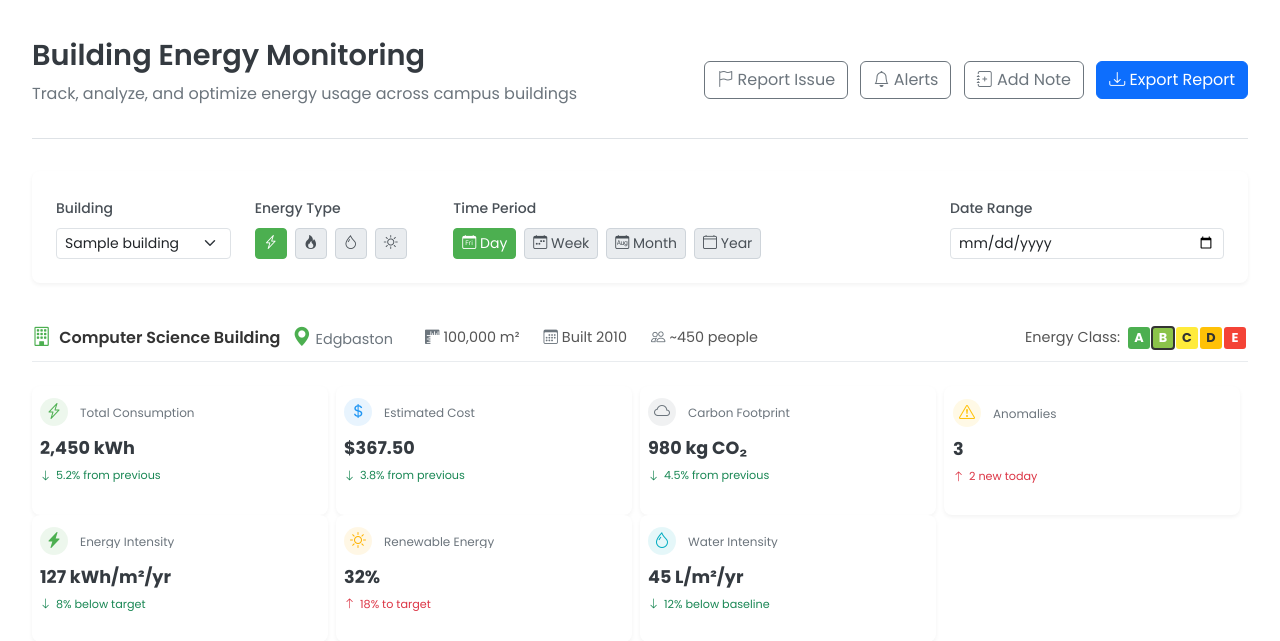
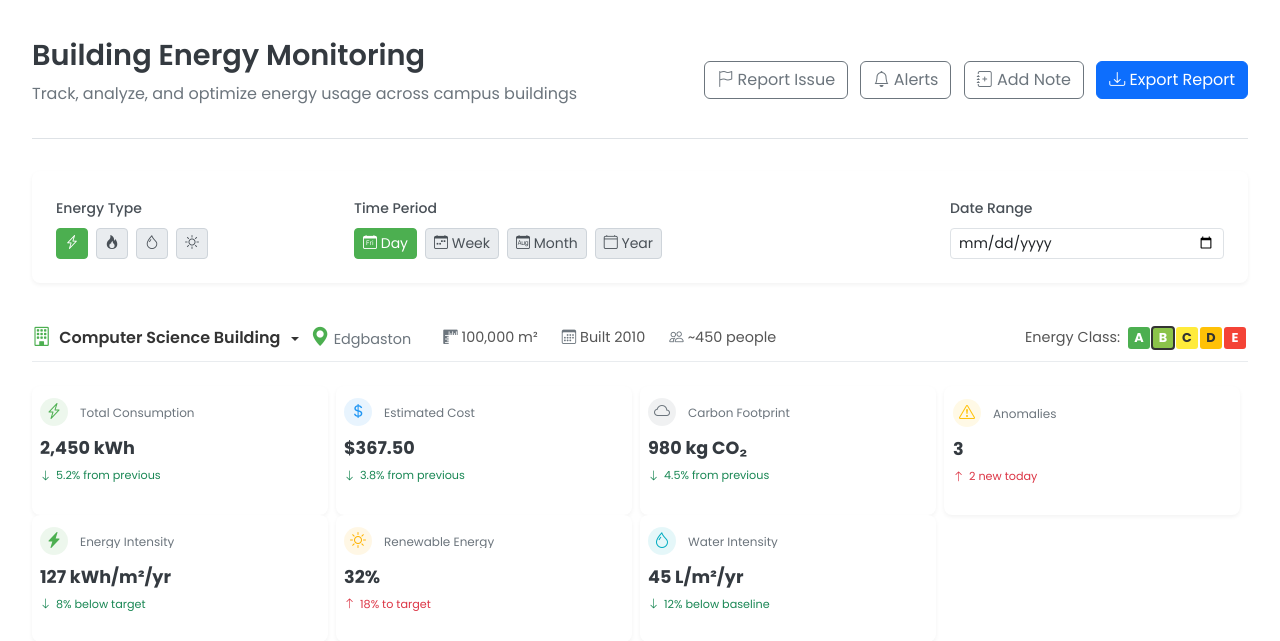
Before and after one commit to xRyul/bus-group-27, a Flask app: template app/templates/building_energy_monitoring.html in a window 1280 px wide. Shown: the part 80-721 px from the top of the page. Run offline with Flask 3, Linux system fonts and the light colour scheme; tables that the repository leaves empty hold one stand-in row (values such as "Sample post"); the template is opened without the code that fills it: values that come from a table or form of the project are taken from there, most other values are stand-ins (such as "Sample title", 1, 10 or a date in 2020).

Commit message:
Made building name clickable with dropdown selection and dynamic info display

```diff
--- a/app/static/css/dashboard.css
+++ b/app/static/css/dashboard.css
@@ -540,6 +540,32 @@
     font-weight: 600;
     color: #333;
     margin-right: 0.5rem;
+    cursor: pointer;
+    transition: color 0.2s ease;
+}
+
+.building-name:hover {
+    color: #4CAF50;
+}
+
+.building-name.dropdown-toggle::after {
+    vertical-align: middle;
+    margin-left: 0.4rem;
+}
+
+.dropdown-menu {
+    box-shadow: 0 4px 15px rgba(0, 0, 0, 0.1);
+    border: 1px solid #eee;
+    padding: 0.5rem 0;
+}
+
+.dropdown-item.active {
+    background-color: rgba(76, 175, 80, 0.1);
+    color: #4CAF50;
+}
+
+.dropdown-item:active {
+    background-color: #4CAF50;
 }
 
 .building-location {
--- a/app/templates/building_energy_monitoring.html
+++ b/app/templates/building_energy_monitoring.html
@@ -29,23 +29,8 @@
     <!-- Dashboard Controls -->
     <div class="dashboard-controls animate-fade-in">
         <div class="row align-items-end">
-            <!-- Building Selector -->
-            <div class="col-md-2">
-                <label for="buildingSelector" class="control-label small">Building</label>
-                <select class="form-select form-select-sm" id="buildingSelector">
-                    {# Dynamically populate buildings from the backend #}
-                    {% for building in buildings %}
-                        <option value="{{ building.id }}" {% if building.id == selected_building_id %}selected{% endif %}>
-                            {{ building.name }}
-                        </option>
-                    {% else %}
-                        <option value="" disabled>No buildings available</option>
-                    {% endfor %}
-                </select>
-            </div>
-
             <!-- Energy Type Filters -->
-            <div class="col-md-2">
+            <div class="col-md-3">
                 <label class="control-label small">Energy Type</label>
                 <div class="filter-group">
                     <input type="checkbox" class="btn-check" id="electricity" autocomplete="off" checked>
@@ -71,7 +56,7 @@
             </div>
 
             <!-- Time Period Controls -->
-            <div class="col-md-5">
+            <div class="col-md-6">
                 <label class="control-label small">Time Period</label>
                 <div class="filter-group">
                     <input type="radio" class="btn-check" name="timePeriod" id="day" autocomplete="off" checked>
@@ -111,22 +96,43 @@
                 <div class="d-flex align-items-center building-info-content">
                     <div class="building-primary-info">
                         <i class="bi bi-building me-2"></i>
-                        <span class="building-name">Computer Science Building</span>
-                        <span class="building-location"><i class="bi bi-geo-alt-fill mx-1"></i>Edgbaston</span>
+                        <div class="dropdown">
+                            <span class="building-name dropdown-toggle" role="button" data-bs-toggle="dropdown" aria-expanded="false">
+                                {{ selected_building.name|default('Computer Science Building') }}
+                            </span>
+                            <ul class="dropdown-menu">
+                                <li><h6 class="dropdown-header">Select Building</h6></li>
+                                {% for building in buildings %}
+                                <li>
+                                    <a class="dropdown-item {% if building.id == selected_building_id %}active{% endif %}"
+                                       href="{{ url_for('building_energy_monitoring', building_id=building.id) }}">
+                                        {{ building.name }}
+                                    </a>
+                                </li>
+                                {% endfor %}
+                                <li><hr class="dropdown-divider"></li>
+                                <li>
+                                    <a class="dropdown-item" href="#">
+                                        <i class="bi bi-search me-2"></i>Search Buildings...
+                                    </a>
+                                </li>
+                            </ul>
+                        </div>
+                        <span class="building-location"><i class="bi bi-geo-alt-fill mx-1"></i>{{ selected_building.location|default('Edgbaston') }}</span>
                     </div>
                     <div class="building-meta">
-                        <span class="meta-item"><i class="bi bi-rulers me-1"></i>100,000 m²</span>
-                        <span class="meta-item"><i class="bi bi-calendar3 me-1"></i>Built 2010</span>
-                        <span class="meta-item"><i class="bi bi-people me-1"></i>~450 people</span>
+                        <span class="meta-item"><i class="bi bi-rulers me-1"></i>{{ selected_building.area|default('100,000') }} m²</span>
+                        <span class="meta-item"><i class="bi bi-calendar3 me-1"></i>Built {{ selected_building.built_year|default('2010') }}</span>
+                        <span class="meta-item"><i class="bi bi-people me-1"></i>~{{ selected_building.occupancy|default('450') }} people</span>
                     </div>
                     <div class="building-rating ms-auto">
                         <span class="rating-label">Energy Class:</span>
                         <div class="rating-pills">
-                            <span class="rating-pill">A</span>
-                            <span class="rating-pill active">B</span>
-                            <span class="rating-pill">C</span>
-                            <span class="rating-pill">D</span>
-                            <span class="rating-pill">E</span>
+                            <span class="rating-pill {% if selected_building.energy_class == 'A' %}active{% endif %}">A</span>
+                            <span class="rating-pill {% if selected_building.energy_class|default('B') == 'B' %}active{% endif %}">B</span>
+                            <span class="rating-pill {% if selected_building.energy_class == 'C' %}active{% endif %}">C</span>
+                            <span class="rating-pill {% if selected_building.energy_class == 'D' %}active{% endif %}">D</span>
+                            <span class="rating-pill {% if selected_building.energy_class == 'E' %}active{% endif %}">E</span>
                         </div>
                     </div>
                 </div>
```
